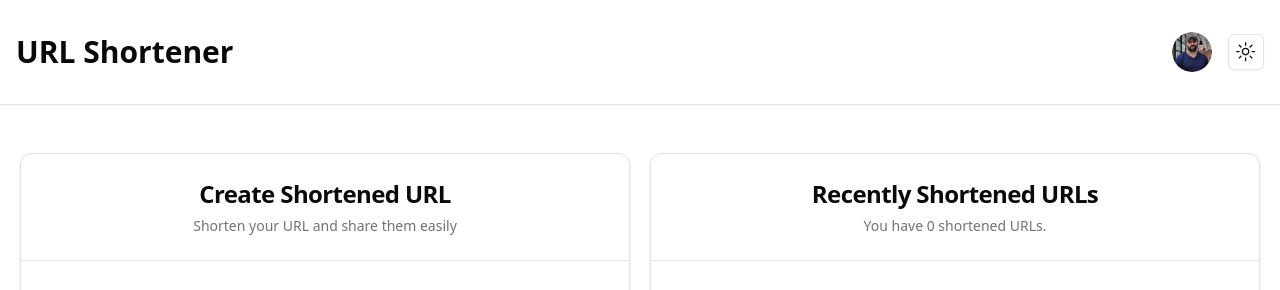
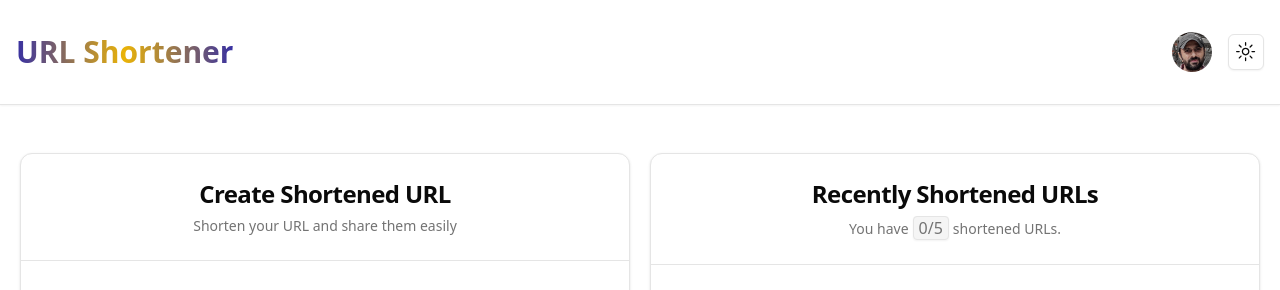
Before and after one commit to DalpatRathore/next-url-shortener, a Next.js app: page / in a window 1280 px wide. Shown: the top 290 px of the page. Built offline with nearby package versions, Linux system fonts and the light colour scheme; no server answers; the database is empty.

Commit message:
style: form and url list container

```diff
--- a/src/components/Header.tsx
+++ b/src/components/Header.tsx
@@ -8,14 +8,14 @@ const Header = () => {
       <div className="mx-auto max-w-screen-xl px-4 py-8">
         <div className="flex gap-4 items-center justify-between">
           <div>
-            <h1 className="text-2xl md:text-3xl font-bold">
+            <h1 className="text-2xl md:text-3xl font-bold bg-gradient-to-r from-indigo-800 via-yellow-500 to-indigo-800 inline-block text-transparent bg-clip-text capitalize">
               <Link href={"/"}>URL Shortener</Link>
             </h1>
           </div>
 
           <div className="flex items-center gap-4">
             <Avatar>
-              <AvatarImage src="/profile-pic.png" alt="Dalpat Rathore" />
+              <AvatarImage src="/dalpatrathore.jpg" alt="Dalpat Rathore" />
               <AvatarFallback>DR</AvatarFallback>
             </Avatar>
             <ThemeToggle></ThemeToggle>
--- a/src/components/ShortenerForm.tsx
+++ b/src/components/ShortenerForm.tsx
@@ -27,7 +27,6 @@ import {
   ExternalLink,
   LinkIcon,
   LoaderCircle,
-  RefreshCcw,
   Share2,
 } from "lucide-react";
 import { useCallback, useEffect, useState } from "react";
@@ -185,10 +184,10 @@ const ShortenerForm = () => {
                   onClick={() => {
                     setShortenedUrl(null);
                     setOriginalUrl(null);
-                    form.reset(); // Reset the form without page reload
+                    form.reset();
                   }}
                 >
-                  Shorten Another URL <RefreshCcw className="w-4 h-4 ml-2" />
+                  Shorten Another URL <ExternalLink className="w-4 h-4 ml-2" />
                 </Button>
               ) : (
                 <Button
@@ -199,8 +198,8 @@ const ShortenerForm = () => {
                 >
                   {loading ? (
                     <>
-                      Processing{" "}
-                      <LoaderCircle className="w-5 h-5 ml-2 animate-spin" />
+                      Processing
+                      <LoaderCircle className="w-4 h-4 ml-2 animate-spin" />
                     </>
                   ) : (
                     <>
@@ -220,7 +219,11 @@ const ShortenerForm = () => {
             Recently Shortened URLs
           </CardTitle>
           <CardDescription>
-            You have {urls.length} shortened URLs.
+            You have
+            <span className="border px-[5px] shadow-sm rounded-sm text-base bg-muted mx-1">
+              {urls.length}/5
+            </span>
+            shortened URLs.
           </CardDescription>
         </CardHeader>
         <Separator className="mb-8" />
--- a/src/components/UrlsList.tsx
+++ b/src/components/UrlsList.tsx
@@ -54,11 +54,11 @@ const UrlsList = ({
               {originalUrl + originalUrl}
             </p>
             <div className="flex items-center justify-start gap-2">
-              <p className="inline-flex items-center gap-2 shadow bg-gray-200 dark:bg-gray-900 px-2 py-1 text-xs mt-2 rounded-sm">
+              <p className="inline-flex items-center gap-2 shadow bg-muted px-2 py-1 text-xs mt-2 rounded-sm">
                 <CalendarIcon className="h-4 w-4" />
                 {formatDateTime(createdAt)}
               </p>
-              <p className="inline-flex items-center gap-2  shadow bg-gray-200 dark:bg-gray-900 px-2 py-1 text-xs mt-2 rounded-sm">
+              <p className="inline-flex items-center gap-2  shadow bg-muted px-2 py-1 text-xs mt-2 rounded-sm">
                 <EyeIcon className="w-4 h-4" />
                 {views}
                 <span className="sr-only">Views</span>
```
Also changed, not shown: public/dalpatrathore.jpg (added), public/profile-pic.png (deleted).
